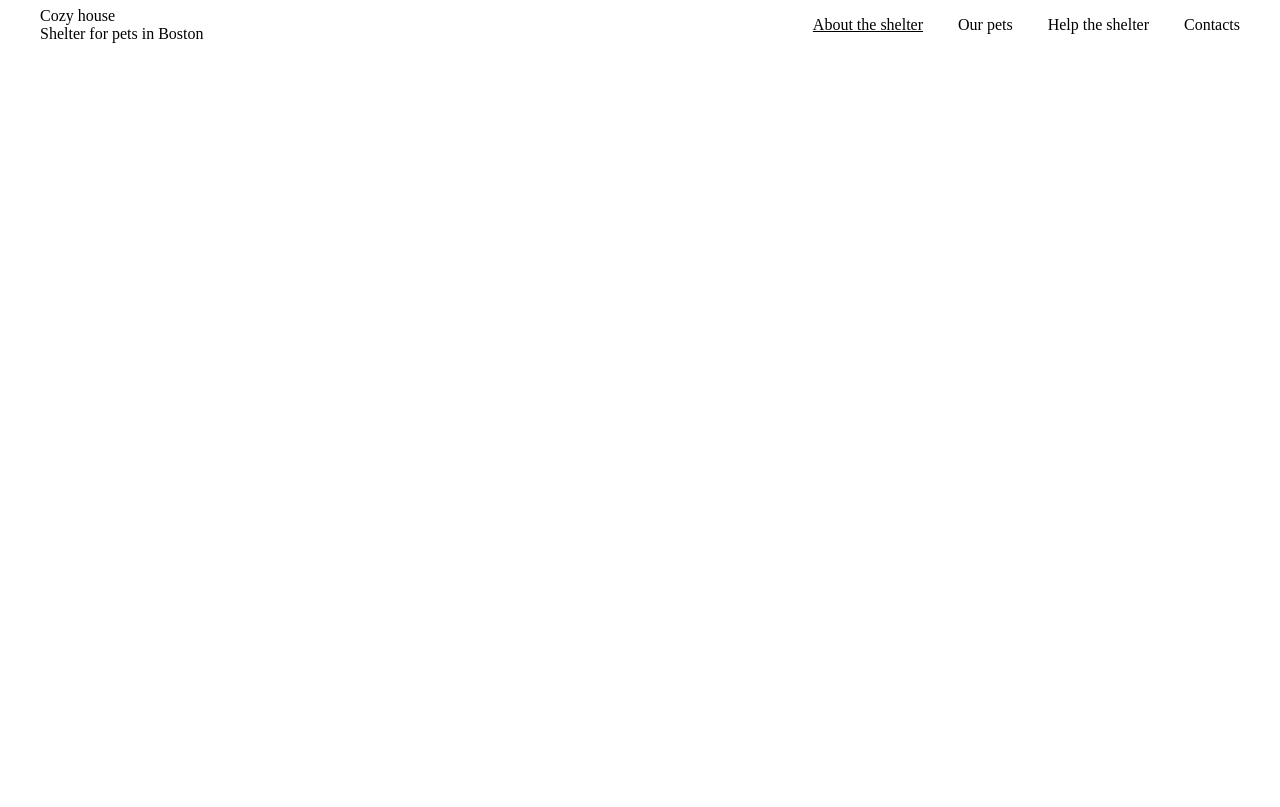
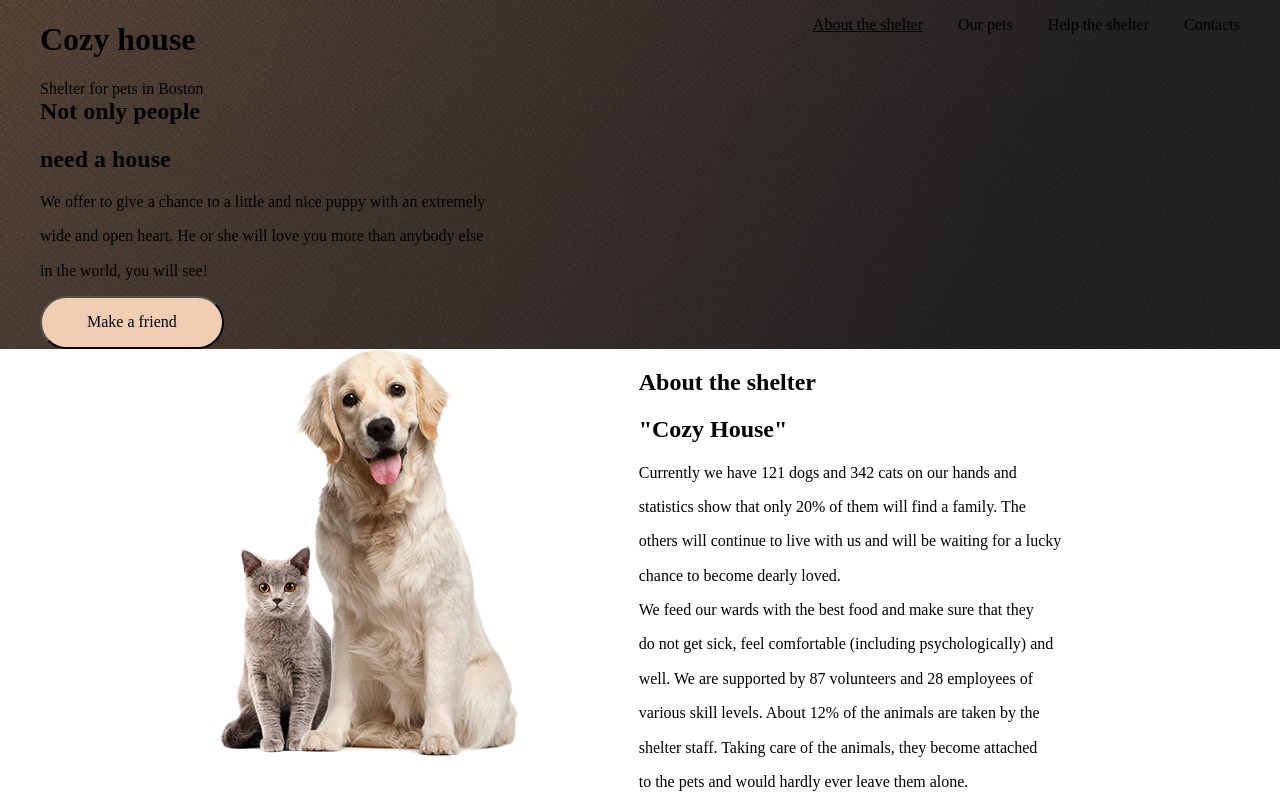
Before and after one commit to DzmitrySm/Stage1q1-and-Migration-Ts, a plain HTML site: page shelter/pages/main/index.html in a window 1280 px wide. Drawn offline with Linux system fonts and the light colour scheme.

Commit message:
feat: add sections not only and about shelter

```diff
--- a/shelter/pages/main/index.html
+++ b/shelter/pages/main/index.html
@@ -13,7 +13,7 @@
         <div class="container">
             <div class="flex-container">
                 <div class="title-spans">
-                    <span>Cozy house</span>
+                    <h1>Cozy house</h1>
                     <span>Shelter for pets in Boston</span>
                 </div>
 
@@ -36,13 +36,44 @@
     <main class="main">
 
         <section class="section-with-pic">
-            <div class="container">
+            <div class="container flex-section-with-pic">
+                <div class="text-section-with-pic">
+                    <h2 class="text-title">Not only people</h2>
+                    <h2>need a house</h2>
+                    <p>We offer to give a chance to a little and nice puppy with an extremely </p>
+                    <p>wide and open heart. He or she will love you more than anybody else </p>
+                    <p>in the world, you will see!</p>
+                    <div class="button">
+                        <button class="button-coloured">Make a friend</button>
+                    </div>
+                </div>
+
+
+
 
             </div>
         </section>
 
         <section class="about-the-shelter">
-            <div class="container">
+            <div class="container flex">
+                <div class="container-image">
+                    <img class="pets" src="../../assets/images/about-pets.png" alt="about-pets">
+                </div>
+                <div class="container-text-about-shelter">
+                    <h2>About the shelter</h2>
+                    <h2>"Cozy House"</h2>
+                    <p>Currently we have 121 dogs and 342 cats on our hands and</p>
+                    <p> statistics show that only 20% of them will find a family. The</p>
+                    <p> others will continue to live with us and will be waiting for a lucky</p>
+                    <p> chance to become dearly loved.</p>
+                    <p>We feed our wards with the best food and make sure that they</p>
+                    <p>do not get sick, feel comfortable (including psychologically) and </p>
+                    <p>well. We are supported by 87 volunteers and 28 employees of </p>
+                    <p>various skill levels. About 12% of the animals are taken by the </p>
+                    <p>shelter staff. Taking care of the animals, they become attached </p>
+                    <p>to the pets and would hardly ever leave them alone.</p>
+
+                </div>
 
             </div>
         </section>
--- a/shelter/pages/main/style.css
+++ b/shelter/pages/main/style.css
@@ -1,3 +1,9 @@
+.header {
+background: url('../../assets/images/start-screen-gradient-background.jpg');
+background-repeat: no-repeat;
+background-position: center 0;
+}
+
 .container {
     max-width: 1280px;
     margin: 0 auto;
@@ -38,3 +44,30 @@
 .list-item:last-child {
     padding: 0;
 }
+
+.text-title {
+    margin: 0;
+}
+
+.section-with-pic {
+    background-image: url('../../assets/images/start-screen-gradient-background.jpg');
+    background-repeat: no-repeat;
+    background-position: center -120px;
+}
+
+.flex-section-with-pic {
+    display: flex;
+}
+
+
+.flex {
+    display: flex;
+    justify-content: center;
+    gap: 120px;
+}
+
+.button-coloured {
+background: #F1CDB3;
+border-radius: 100px;
+padding: 15px 45px;
+}
```
Also changed, not shown: shelter/assets/images/about-pets.png (added), shelter/assets/images/main_foto.png (added), shelter/assets/images/start-screen-gradient-background.jpg (added).
